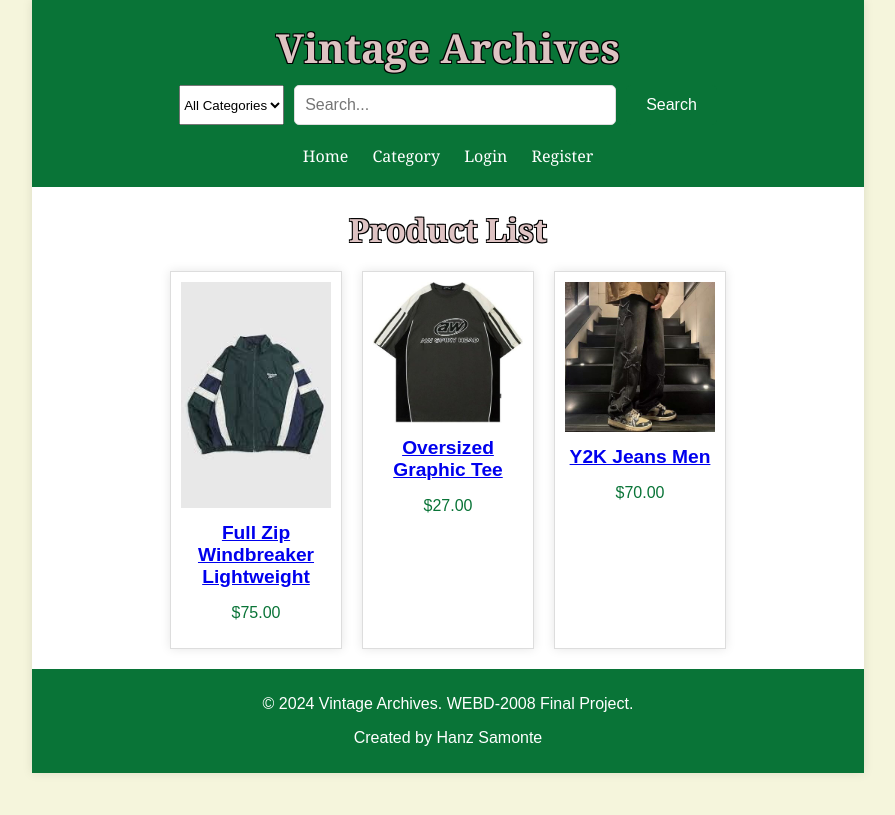
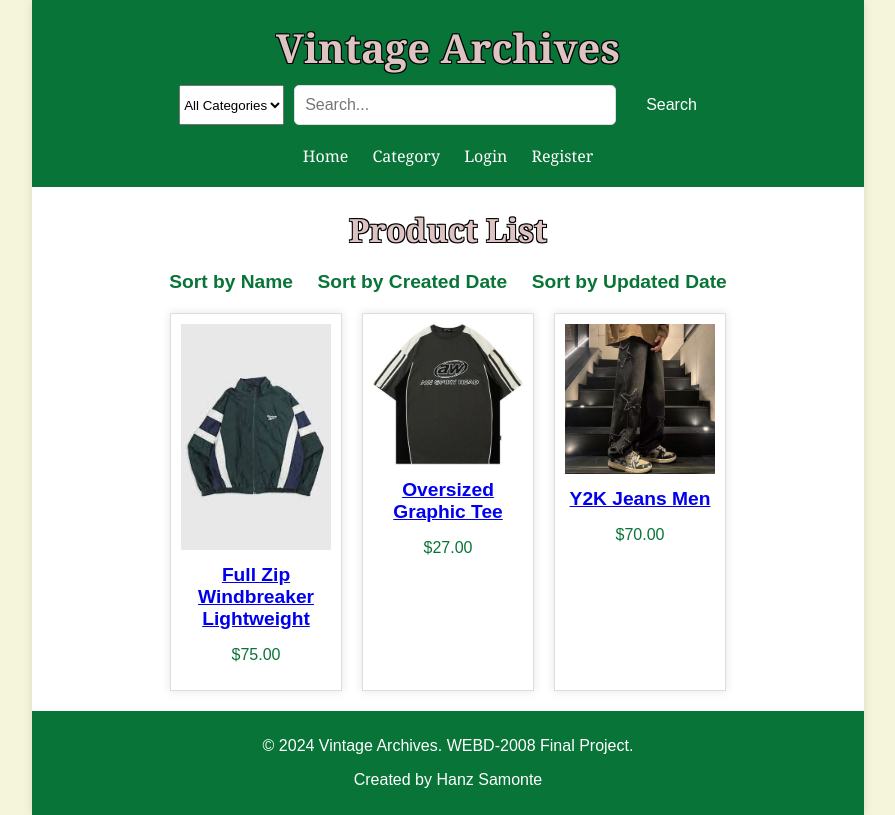
Before and after one commit to Hanz-Ian/WEBD-2008-Final-Project, a PHP site: page / in a window 1280 px wide. Shown: the whole page, without its empty margins (192-1087 px from the left). Before the commit the page ends 773 px from the top, so only its background shows below. Run offline with PHP 8.4, Linux system fonts and the light colour scheme; data comes from the database, SQL or seed files in the repository.

Commit message:
Created sort_navigation.php to add sorting functionality.

```diff
--- a/category.php
+++ b/category.php
@@ -63,6 +63,9 @@ else {
 
         <h1>Category: <?= htmlspecialchars($category['name']) ?></h1>
 
+        <!-- Include Sorting Navigation -->
+        <?php include 'sort_navigation.php' ?>
+
         <div class="product-grid">
             <?php foreach ($products as $product): ?>
                 <div class="product-item">
--- a/index.php
+++ b/index.php
@@ -64,6 +64,10 @@ $new_sort_direction = $sort_direction === 'ASC' ? 'desc' : 'asc';
 
         <!-- Showing list of Products -->
         <h1>Product List</h1>
+
+        <!-- Include Sorting Navigation -->
+        <?php include 'sort_navigation.php' ?>
+
         <div class="product-grid">
             <?php foreach ($products as $product): ?>
                 <div class="product-item">
--- a/search_results.php
+++ b/search_results.php
@@ -57,6 +57,10 @@ if (isset($_GET['keyword'])) {
         <?php include 'header.php' ?>
 
         <h1>Search Results for "<?= htmlspecialchars($keyword) ?>" in <?= htmlspecialchars($category_name) ?></h1>
+
+        <!-- Include Sorting Navigation -->
+        <?php include 'sort_navigation.php' ?>
+
         <!-- If there are products, show -->
         <?php if ($products): ?>
             <div class="product-grid">
--- /dev/null
+++ b/sort_navigation.php
@@ -0,0 +1,29 @@
+<?php
+/****************
+    Name: Hanz Samonte
+    Date:  December 10, 2024
+    Description: Final Project - Sort Navigation
+****************/
+
+// Determine the sorting column and direction
+$sort_column = isset($_GET['sort']) ? $_GET['sort'] : 'name';
+$sort_direction = isset($_GET['direction']) && $_GET['direction'] === 'desc' ? 'DESC' : 'ASC';
+
+// Determine the new sorting direction
+$new_sort_direction = $sort_direction === 'ASC' ? 'desc' : 'asc';
+
+// Include category ID for category.php
+$category_id = isset($_GET['id']) ? '&id=' . htmlspecialchars($_GET['id']) : '';
+
+// Include keyword and category parameters for search_results.php
+$keyword = isset($_GET['keyword']) ? '&keyword=' . htmlspecialchars($_GET['keyword']) : '';
+$category = isset($_GET['category']) ? '&category=' . htmlspecialchars($_GET['category']) : '';
+?>
+
+<nav class="sort-nav">
+    <ul>
+        <li><a href="?sort=name&direction=<?= $new_sort_direction . $category_id . $keyword . $category ?>" class="sort-link">Sort by Name</a></li>
+        <li><a href="?sort=created_at&direction=<?= $new_sort_direction . $category_id . $keyword . $category ?>" class="sort-link">Sort by Created Date</a></li>
+        <li><a href="?sort=updated_at&direction=<?= $new_sort_direction . $category_id . $keyword . $category ?>" class="sort-link">Sort by Updated Date</a></li>
+    </ul>
+</nav>
--- a/styles.css
+++ b/styles.css
@@ -178,7 +178,35 @@ h1 {
 
 /* ------------------------------------------------- */
 
-/* Add styles for product details */
+/* sort_navigation.php Styles */
+.sort-nav {
+    text-align: center; /* Center the navigation */
+    margin-bottom: 20px; /* Space below the navigation */
+}
+
+.sort-nav ul {
+    list-style-type: none; /* Remove default list style */
+    padding: 0; /* Remove default padding */
+    margin: 0; /* Remove default margin */
+}
+
+.sort-nav ul li {
+    display: inline; /* Display list items inline */
+    margin: 0 10px; /* Space between navigation items */
+}
+
+.sort-link {
+    color: #097437; /* Vintage Green */
+    text-decoration: none; /* Remove underline */
+    font-size: 1.2em; /* Set the font size */
+    font-weight: bold; /* Bold text */
+}
+
+.sort-link:hover {
+    text-decoration: underline; /* Underline on hover */
+}
+
+/* product.php product details */
 .product-details {
     text-align: center; /* Center the product details */
     margin-bottom: 20px; /* Space below the product details */
```
